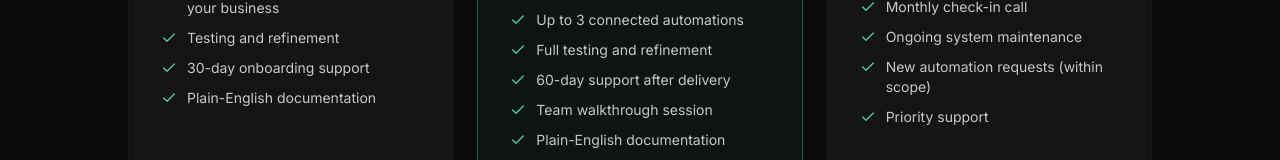
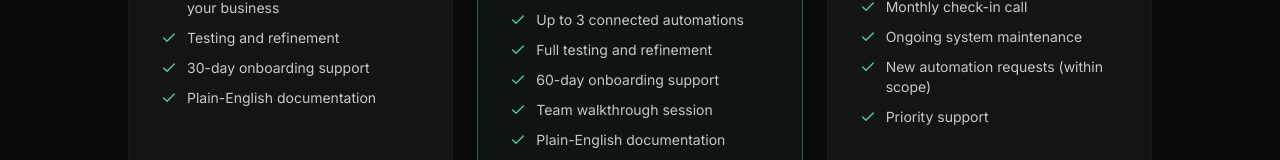
Before and after one commit to Clawmatic/clawmatic, a Next.js app: page /pricing in a window 1280 px wide. Shown: the part 748-908 px from the top of the page. Built offline with nearby package versions, Linux system fonts and the light colour scheme.

Commit message:
Update 60-day support text to onboarding support

```diff
--- a/src/app/pricing/page.tsx
+++ b/src/app/pricing/page.tsx
@@ -37,7 +37,7 @@ const tiers = [
       'Free audit call',
       'Up to 3 connected automations',
       'Full testing and refinement',
-      '60-day support after delivery',
+      '60-day onboarding support',
       'Team walkthrough session',
       'Plain-English documentation',
     ],
```
